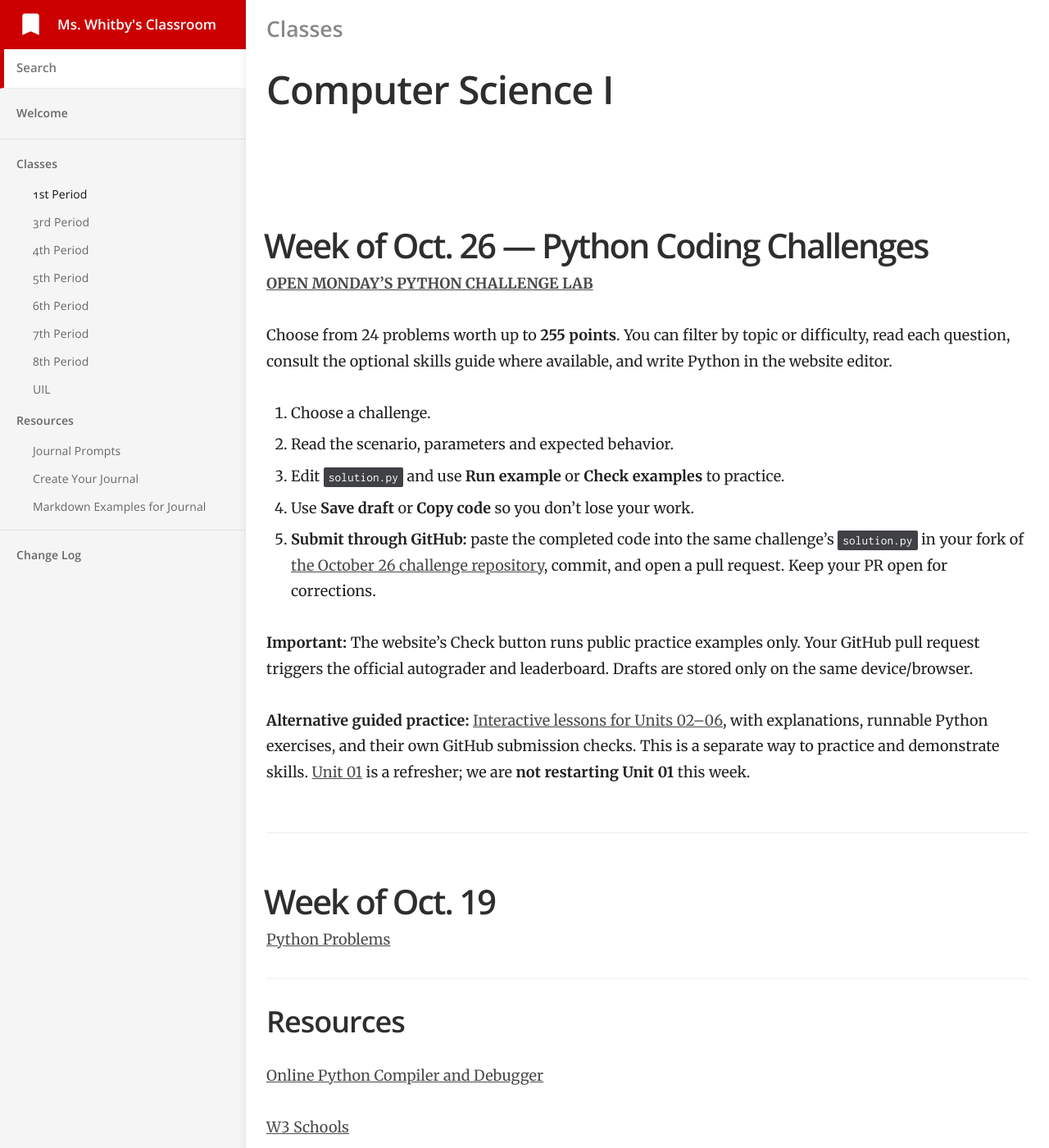
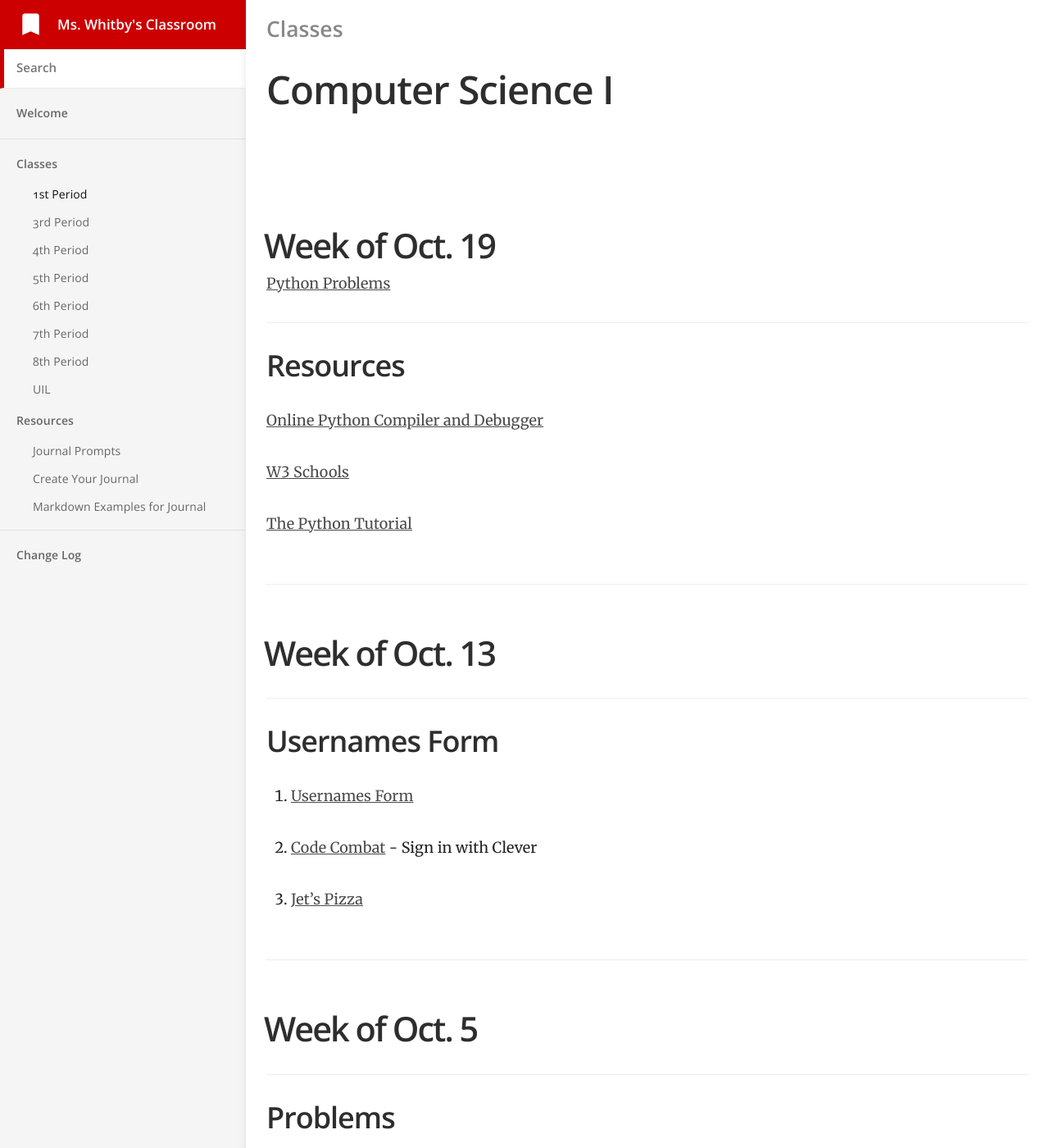
Before and after one commit to mswhitby/classroom, a Jekyll site: the page built from _docs/classes/1st.md, in a window 1280 px wide and 1400 px high. Shown: the whole window at 82% size. Built offline with Jekyll 4.4.1, drawn with Linux system fonts in a browser that asks for light colours.

Commit message:
Updated lessons

```diff
--- a/_docs/classes/1st.md
+++ b/_docs/classes/1st.md
@@ -5,7 +5,7 @@ category: Classes
 order: 1
 ---
 
-# Week of Oct. 26 — Python Coding Challenges
+<!-- # Week of Oct. 26 — Python Coding Challenges
 
 **[OPEN MONDAY'S PYTHON CHALLENGE LAB](https://www.mswhitby.com/computer-science-1/challenges/)**
 
@@ -21,7 +21,7 @@ Choose from 24 problems worth up to **255 points**. You can filter by topic or d
 
 **Alternative guided practice:** [Interactive lessons for Units 02–06](https://www.mswhitby.com/computer-science-1/units/), with explanations, runnable Python exercises, and their own GitHub submission checks. This is a separate way to practice and demonstrate skills. [Unit 01](https://www.mswhitby.com/computer-science-1/) is a refresher; we are **not restarting Unit 01** this week.
 
-----
+---- -->
 
 # Week of Oct. 19
 
```
